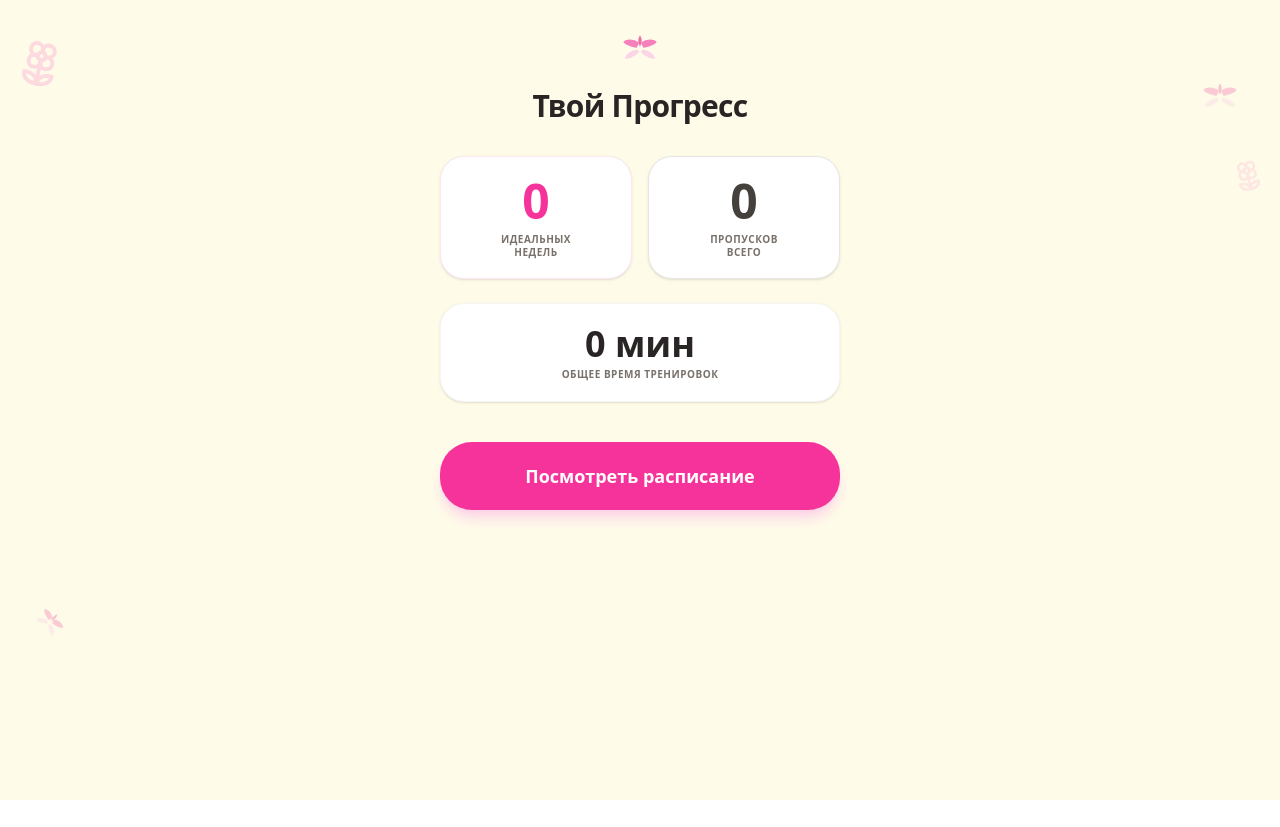
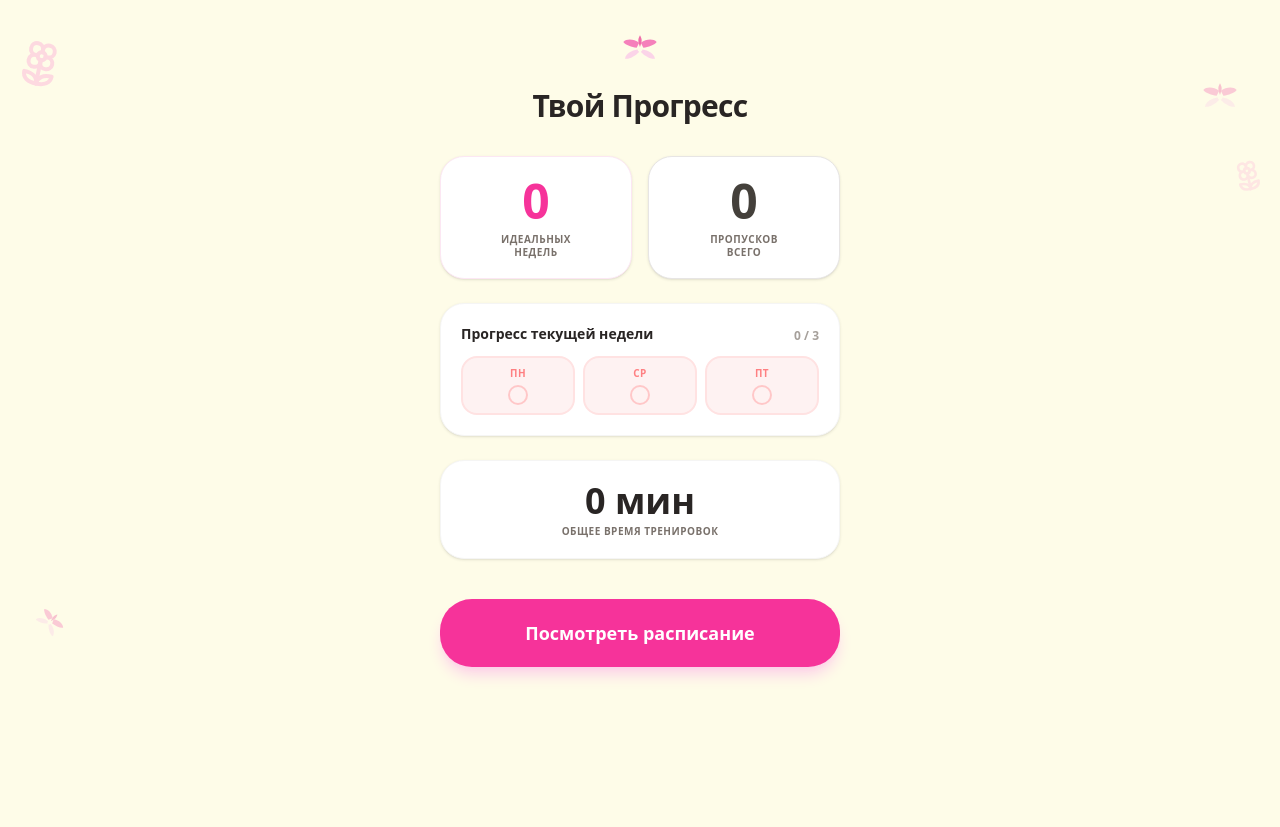
Before and after one commit to AngelRasul/fluttershy-sport, a React (Vite) app: page / in a window 1280 px wide. Before the commit the page ends 800 px from the top, so only its background shows below. Built offline with nearby package versions, Linux system fonts and the light colour scheme.

Commit message:
feat: persist workout progress to localStorage
Implement state initialization for completed sets to restore progress from localStorage if the date matches the current day.

```diff
--- a/src/App.tsx
+++ b/src/App.tsx
@@ -1,7 +1,12 @@
 import React, { useState, useEffect, useRef, useMemo } from 'react';
-import { Check, Timer, Flower2, Settings2, Square, X, Volume2, ArrowLeft, Play } from 'lucide-react';
+import { Check, Timer, Flower2, Square, X, Volume2, ArrowLeft, Play } from 'lucide-react';
 
 // --- Types & Data ---
+
+const parseDateSafe = (dStr: string) => {
+  const [y, m, d] = dStr.split('-');
+  return new Date(Number(y), Number(m) - 1, Number(d));
+};
 
 type Exercise = {
   id: string;
@@ -102,15 +107,24 @@ export default function App() {
   };
 
   const [currentDateStr] = useState(getLocalDateString());
-  const realDayOfWeek = new Date().getDay();
-  const [simulatedDay, setSimulatedDay] = useState<number | null>(null);
-
-  const activeDay = simulatedDay !== null ? simulatedDay : realDayOfWeek;
+  const activeDay = parseDateSafe(currentDateStr).getDay();
   const isWorkoutDay = activeDay === 1 || activeDay === 3 || activeDay === 5;
   const workoutData = WORKOUTS[activeDay];
 
   // Exercises Progress (array of set IDs, e.g. "d1e1-0", "d1e1-1")
-  const [completedSets, setCompletedSets] = useState<string[]>([]);
+  const [completedSets, setCompletedSets] = useState<string[]>(() => {
+    const today = getLocalDateString();
+    const stored = localStorage.getItem('workout_progress_v2');
+    if (stored) {
+      try {
+        const parsed = JSON.parse(stored);
+        if (parsed.date === today) {
+          return parsed.completedSets || [];
+        }
+      } catch (e) {}
+    }
+    return [];
+  });
 
   // Workout Stats History
   const [stats, setStats] = useState(() => {
@@ -129,7 +143,6 @@ export default function App() {
   const [timerRemaining, setTimerRemaining] = useState<number | null>(null);
   const [timerDuration, setTimerDuration] = useState<number>(90); // default 90s
   const [timerActive, setTimerActive] = useState(false);
-  const [showDevMode, setShowDevMode] = useState(false);
 
   const audioCtxRef = useRef<AudioContext | null>(null);
 
@@ -160,28 +173,6 @@ export default function App() {
       setStats(prev => ({ ...prev, totalTimeSeconds: (prev.totalTimeSeconds || 0) + delta }));
     };
   }, [view]);
-
-  // Load / Reset progress based on date
-  useEffect(() => {
-    const today = getLocalDateString();
-    const stored = localStorage.getItem('workout_progress_v2');
-    if (stored) {
-      try {
-        const parsed = JSON.parse(stored);
-        if (parsed.date === today) {
-          setCompletedSets(parsed.completedSets || []);
-        } else {
-          // New day, reset
-          setCompletedSets([]);
-          localStorage.setItem('workout_progress_v2', JSON.stringify({ date: today, completedSets: [] }));
-        }
-      } catch (e) {
-        console.error("Failed to parse progress", e);
-      }
-    } else {
-      localStorage.setItem('workout_progress_v2', JSON.stringify({ date: today, completedSets: [] }));
-    }
-  }, []);
 
   // Save progress on change
   useEffect(() => {
@@ -304,7 +295,7 @@ export default function App() {
   const isWorkoutDayFullyCompleted = workoutData && workoutData.exercises.length > 0 && completedExercisesCount === workoutData.exercises.length;
 
   useEffect(() => {
-    if (simulatedDay !== null || !isWorkoutDay) return;
+    if (!isWorkoutDay) return;
     setStats(prev => {
       const hasToday = prev.completedDates.includes(currentDateStr);
       if (isWorkoutDayFullyCompleted && !hasToday) {
@@ -315,15 +306,10 @@ export default function App() {
       }
       return prev;
     });
-  }, [simulatedDay, isWorkoutDay, isWorkoutDayFullyCompleted, currentDateStr]);
+  }, [isWorkoutDay, isWorkoutDayFullyCompleted, currentDateStr]);
 
-  const { misses, completedWeeks, missedLastWorkout, mockingMessage } = useMemo(() => {
+  const { misses, completedWeeks, missedLastWorkout, mockingMessage, currentWeekStatus } = useMemo(() => {
       let missesCount = 0;
-
-      const parseDateSafe = (dStr: string) => {
-        const [y, m, d] = dStr.split('-');
-        return new Date(Number(y), Number(m) - 1, Number(d));
-      };
 
       let currentD = parseDateSafe(stats.installDate);
       const todayD = parseDateSafe(currentDateStr);
@@ -365,7 +351,7 @@ export default function App() {
          const weekId = getLocalDateString(d);
          weeksMap[weekId] = (weeksMap[weekId] || 0) + 1;
       });
-      const cWeeks = Object.values(weeksMap).filter(count => count >= 3).length;
+      const cWeeks = Object.values(weeksMap).filter(count => count === 3).length;
 
       let msg = "";
       if (missedLast) {
@@ -393,7 +379,22 @@ export default function App() {
           msg = list[Math.floor(seed) % list.length];
       }
 
-      return { misses: missesCount, completedWeeks: cWeeks, missedLastWorkout: missedLast, mockingMessage: msg };
+      const currentWeekDays = [1, 3, 5];
+      const currentWeekStatus = currentWeekDays.map(targetDay => {
+          const d = parseDateSafe(currentDateStr);
+          const currentDay = d.getDay() || 7;
+          d.setDate(d.getDate() - currentDay + targetDay);
+          const dStr = getLocalDateString(d);
+          const legacyDStr = `${d.getFullYear()}-${d.getMonth() + 1}-${d.getDate()}`;
+          return {
+              label: targetDay === 1 ? 'Пн' : targetDay === 3 ? 'Ср' : 'Пт',
+              done: stats.completedDates.includes(dStr) || stats.completedDates.includes(legacyDStr),
+              isPast: todayD > d,
+              isToday: dStr === currentDateStr
+          };
+      });
+
+      return { misses: missesCount, completedWeeks: cWeeks, missedLastWorkout: missedLast, mockingMessage: msg, currentWeekStatus };
   }, [stats, currentDateStr]);
 
   // --- Render ---
@@ -437,6 +438,28 @@ export default function App() {
               </div>
             </div>
 
+            <div className="bg-white p-5 rounded-3xl shadow-sm border border-stone-100 flex flex-col">
+              <div className="flex justify-between items-end mb-3">
+                <div className="text-sm font-bold text-stone-800">Прогресс текущей недели</div>
+                <div className="text-xs font-semibold text-stone-400">
+                   {currentWeekStatus.filter(d => d.done).length} / 3
+                </div>
+              </div>
+              <div className="flex justify-between gap-2">
+                {currentWeekStatus.map((day, idx) => (
+                  <div key={idx} className={`flex-1 flex flex-col items-center justify-center p-2 rounded-2xl border-2 transition-all ${
+                      day.done ? 'bg-green-50 border-green-200 text-green-600' :
+                      day.isToday ? 'bg-pink-50 border-pink-200 text-pink-600 shadow-sm' :
+                      day.isPast ? 'bg-red-50 border-red-100 text-red-400' :
+                      'bg-stone-50 border-stone-100 text-stone-400'
+                  }`}>
+                    <span className="text-[10px] font-bold uppercase mb-1 opacity-80 tracking-wider">{day.label}</span>
+                    {day.done ? <Check className="w-5 h-5" strokeWidth={3} /> : <div className="w-5 h-5 rounded-full border-2 border-current opacity-30" />}
+                  </div>
+                ))}
+              </div>
+            </div>
+
             <div className="bg-white p-5 rounded-3xl shadow-sm border border-stone-100 flex flex-col items-center justify-center text-center">
               <div className="text-4xl font-black text-stone-800 mb-1">{formatTotalWorkoutTime(stats.totalTimeSeconds || 0)}</div>
               <div className="text-[10px] font-bold text-stone-500 uppercase tracking-wider leading-tight">Общее время тренировок</div>
@@ -463,15 +486,7 @@ export default function App() {
                 <ArrowLeft className="w-5 h-5" />
               </button>
 
-              <button
-            onClick={() => setShowDevMode(!showDevMode)}
-            className="absolute top-4 right-4 p-2 text-stone-400 hover:text-pink-400 transition-colors bg-white/50 rounded-full"
-            aria-label="Режим разработчика"
-          >
-            <Settings2 className="w-5 h-5" />
-          </button>
-
-          <div className="flex items-center gap-2 mb-2">
+              <div className="flex items-center gap-2 mb-2 mt-4">
                 <Butterfly className="w-6 h-6" />
                 <h1 className="text-2xl font-bold text-stone-800 tracking-tight">Трекер Тренировок</h1>
                 <Butterfly className="w-6 h-6 -scale-x-100" />
@@ -503,35 +518,6 @@ export default function App() {
                 </div>
               )}
             </header>
-
-        {/* Developer Mode Panel */}
-        {showDevMode && (
-          <div className="mx-4 mb-6 p-4 bg-white rounded-3xl shadow-md border border-pink-100 relative">
-            <button onClick={() => setShowDevMode(false)} className="absolute top-3 right-3 text-stone-400">
-              <X className="w-5 h-5" />
-            </button>
-            <h2 className="font-bold text-stone-800 mb-3 flex items-center gap-2">
-              <Settings2 className="w-4 h-4 text-pink-500" />
-              Режим Разработчика
-            </h2>
-            <div className="flex bg-stone-100 p-1 rounded-2xl w-full">
-              {[
-                { label: 'Реал', val: null },
-                { label: 'День 1', val: 1 },
-                { label: 'День 2', val: 3 },
-                { label: 'День 3', val: 5 }
-              ].map(opt => (
-                <button
-                  key={opt.label}
-                  onClick={() => setSimulatedDay(opt.val)}
-                  className={`flex-1 py-2 text-sm font-bold rounded-xl transition-colors ${simulatedDay === opt.val ? 'bg-pink-500 text-white shadow-sm' : 'text-stone-500 hover:text-stone-700'}`}
-                >
-                  {opt.label}
-                </button>
-              ))}
-            </div>
-          </div>
-        )}
 
             {/* Main Content */}
             <main className="px-4">
```
Lines whose indentation alone changed are shown as unchanged.
